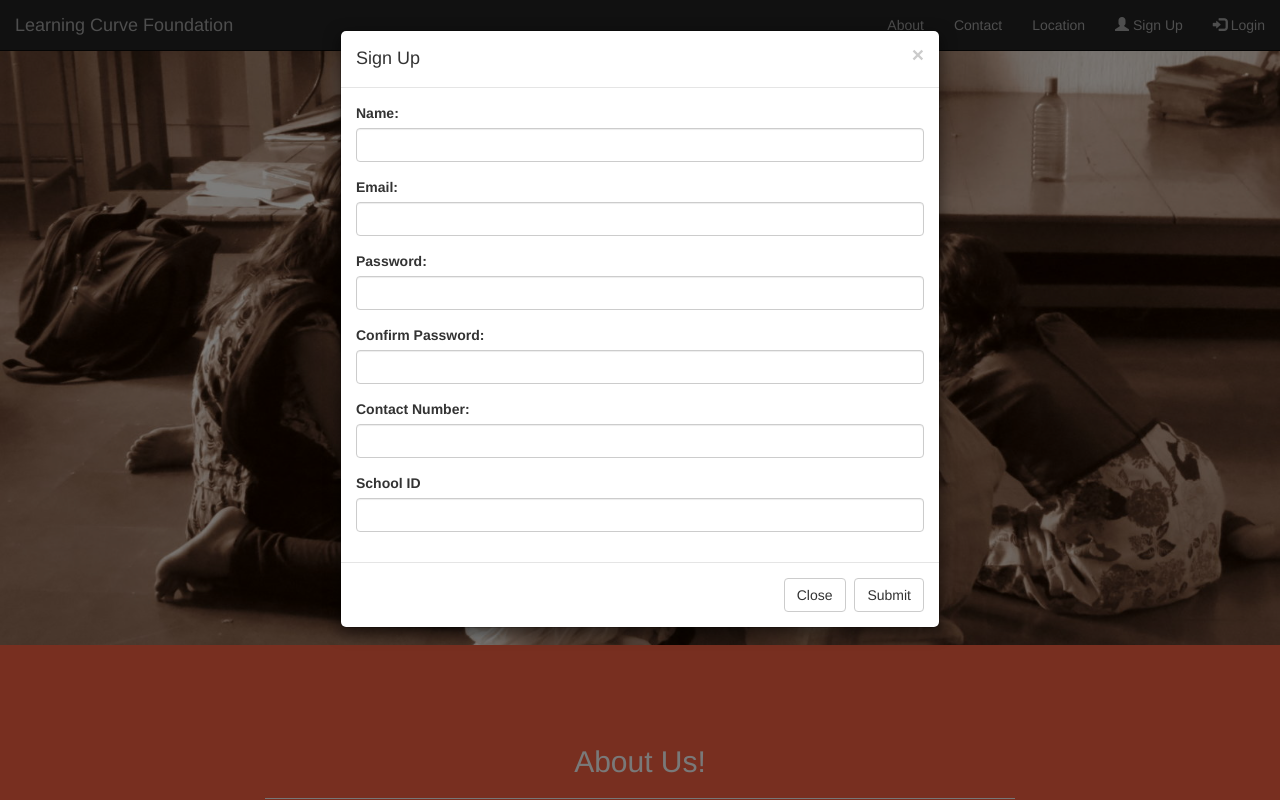
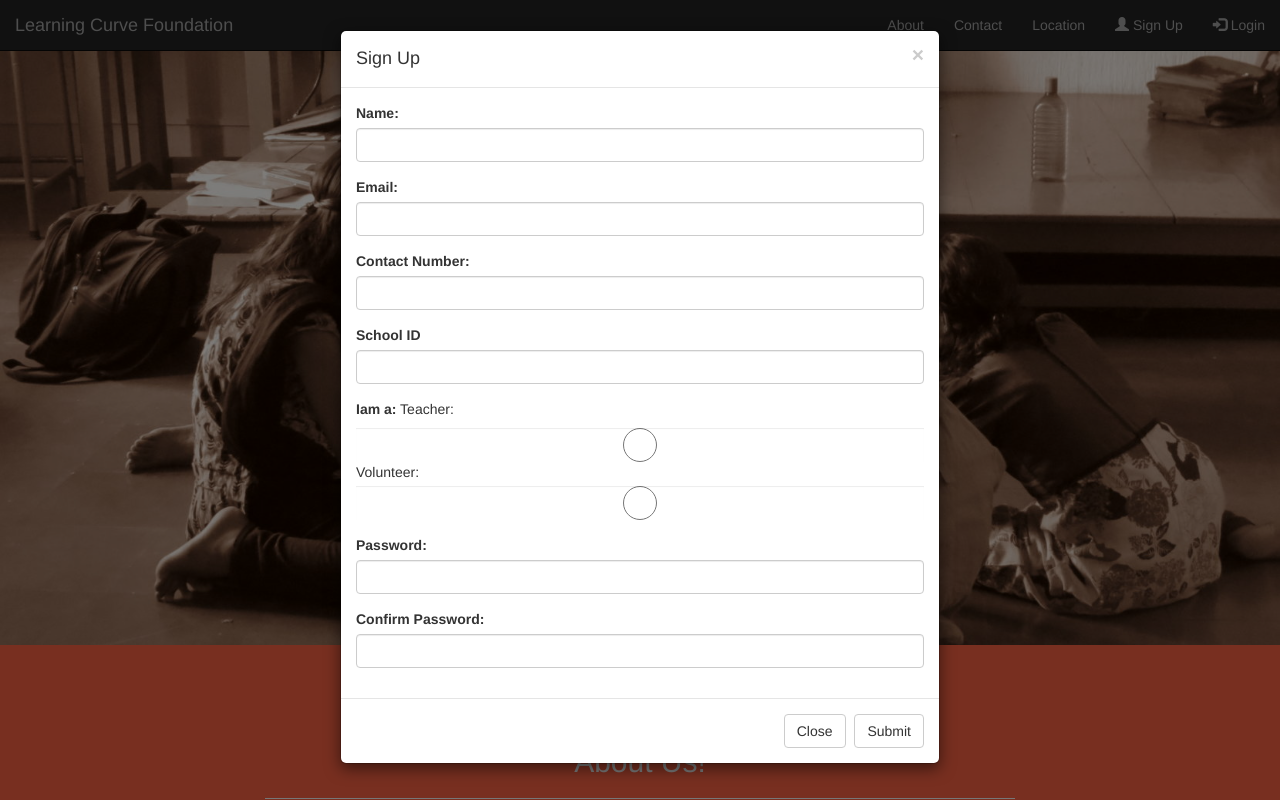
Before and after one commit to Hyderabad2017/team-4, a PHP site: page / in a window 1280 px wide, after a click on "Sign Up". Run offline with PHP 8.4, Linux system fonts and the light colour scheme; data that the repository does not hold is empty; some libraries are stand-ins or nearby versions.

Commit message:
minor additional changes

```diff
--- a/index.php
+++ b/index.php
@@ -123,26 +123,30 @@
                 <label for="text">Email:</label>
                 <input type="email" class="form-control" id="email">
               </div>
-              <div class="form-group">
+							<div class="form-group">
+                <label for="text">Contact Number:</label>
+                <input type="text" class="form-control" id="phno">
+              </div>
+							<div class="form-group">
+                <label for="text">School ID</label>
+                <input type="text" class="form-control" id="sid">
+              </div>
+							<div class="form-group">
+								<label for="text">Iam a:</label>
+								Teacher:<input type="radio" class="form-control" id="rad1">
+								Volunteer:<input type="radio" class="form-control" id="rad2">
+							</div>
+							<div class="form-group">
                 <label for="pwd">Password:</label>
                 <input type="password" class="form-control" id="pwd">
               </div>
 							<div class="form-group">
                 <label for="pwd">Confirm Password:</label>
-                <input type="password" class="form-control" id="pwd">
-              </div>
-							<div class="form-group">
-                <label for="pwd">Contact Number:</label>
-                <input type="password" class="form-control" id="cno">
-              </div>
-							<div class="form-group">
-                <label for="pwd">School ID</label>
-                <input type="password" class="form-control" id="sid">
-              </div>
+                <input type="password" class="form-control" id="cnf-pwd">
+            </form>
+					</div>
 
-            </form>
-
-          </div>
+					</div>
           <div class="modal-footer">
             <button type="button" class="btn btn-default" data-dismiss="modal">Close</button>
 						<button type="submit" class="btn btn-default">Submit</button>
@@ -173,13 +177,13 @@
               <div class="checkbox">
                 <label><input type="checkbox"> Remember me</label>
               </div>
-              <button type="submit" class="btn btn-default">Submit</button>
               <?php echo $msg1?>
             </form>
 
           </div>
           <div class="modal-footer">
-            <button type="button" class="btn btn-default" data-dismiss="modal">Close</button>
+						<button type="submit" class="btn btn-default">Submit</button>
+						<button type="button" class="btn btn-default" data-dismiss="modal">Close</button>
           </div>
         </div>
       </div>
```
Also changed, not shown: home_member.php (line endings or trailing spaces).
